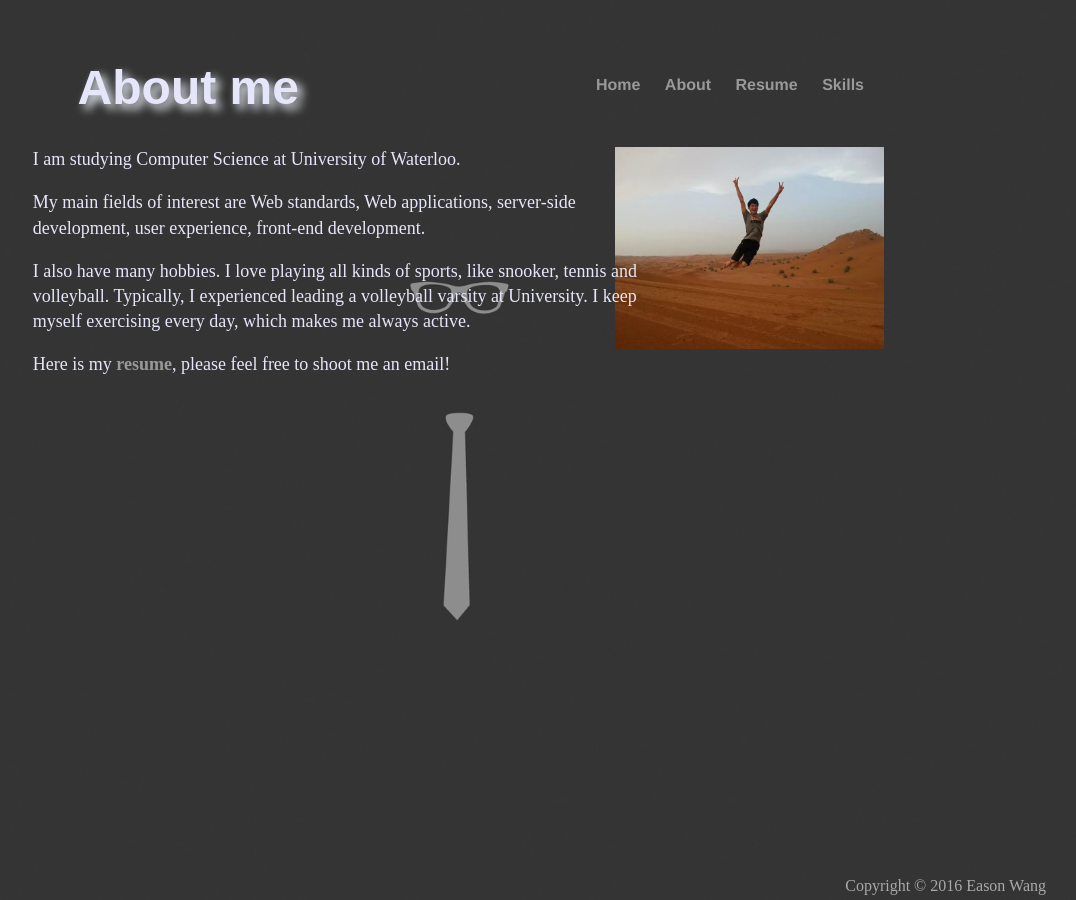
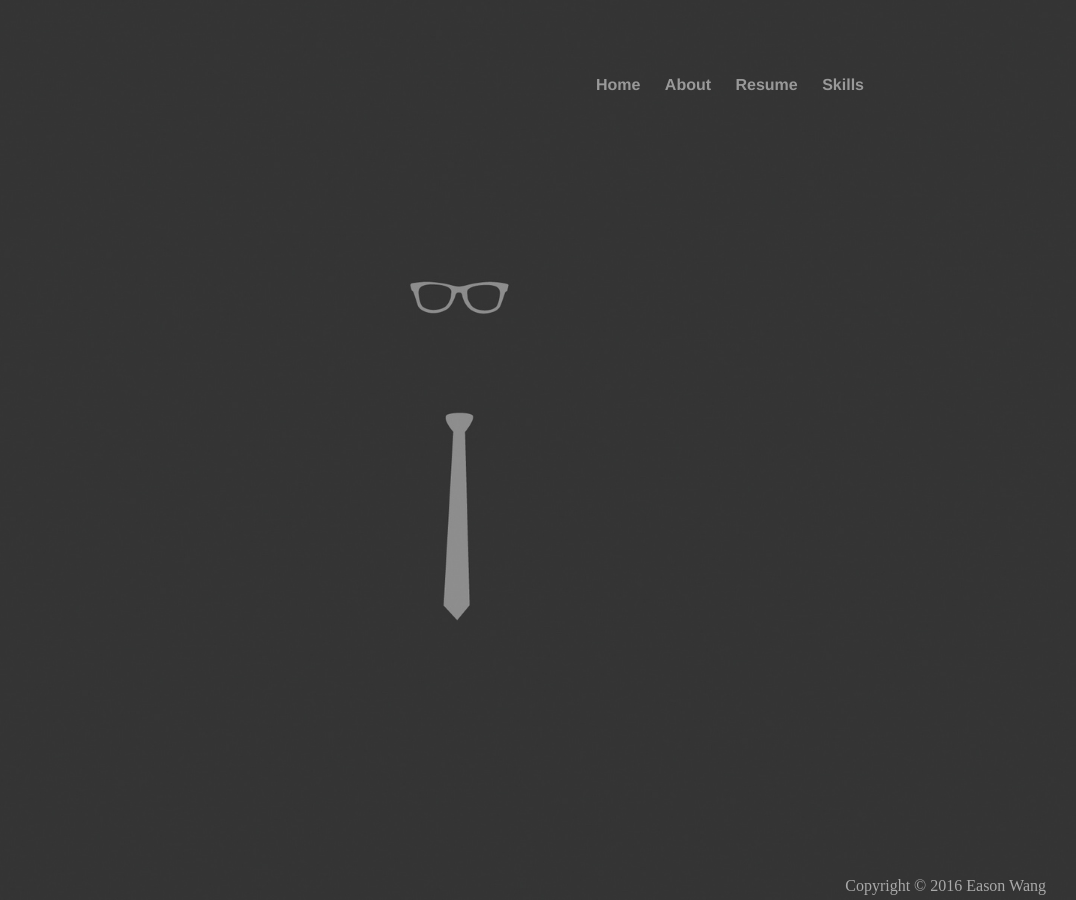
Before and after one commit to Eason666/Easonwang.github.io, a Jekyll site: the page built from about/index.html, in a window 1280 px wide. Shown: the whole page, without its empty margins (204-1280 px from the left). Built offline with Jekyll 4.4.1, drawn with Linux system fonts in a browser that asks for light colours.

Commit message:
Update index.html

```diff
--- a/about/index.html
+++ b/about/index.html
@@ -3,7 +3,7 @@ layout: default
 title: Eason
 ---
 
-	<h1 id="aboutme">About me</h1>
+	<!--<h1 id="aboutme">About me</h1>
 	<img id="image" src="/psb.jpg">
 	<div>
         	<p class="content">I am studying Computer Science at University of Waterloo. </p>
@@ -13,3 +13,4 @@ title: Eason
 			Typically, I experienced leading a volleyball varsity at University. I keep myself exercising every day, which makes me always active.
 		<p class="content"> Here is my <a href="/Junheng Wang - resume.pdf"><strong>resume</strong></a>, please feel free to shoot me an email!</p>
         </div>
+-->
```
